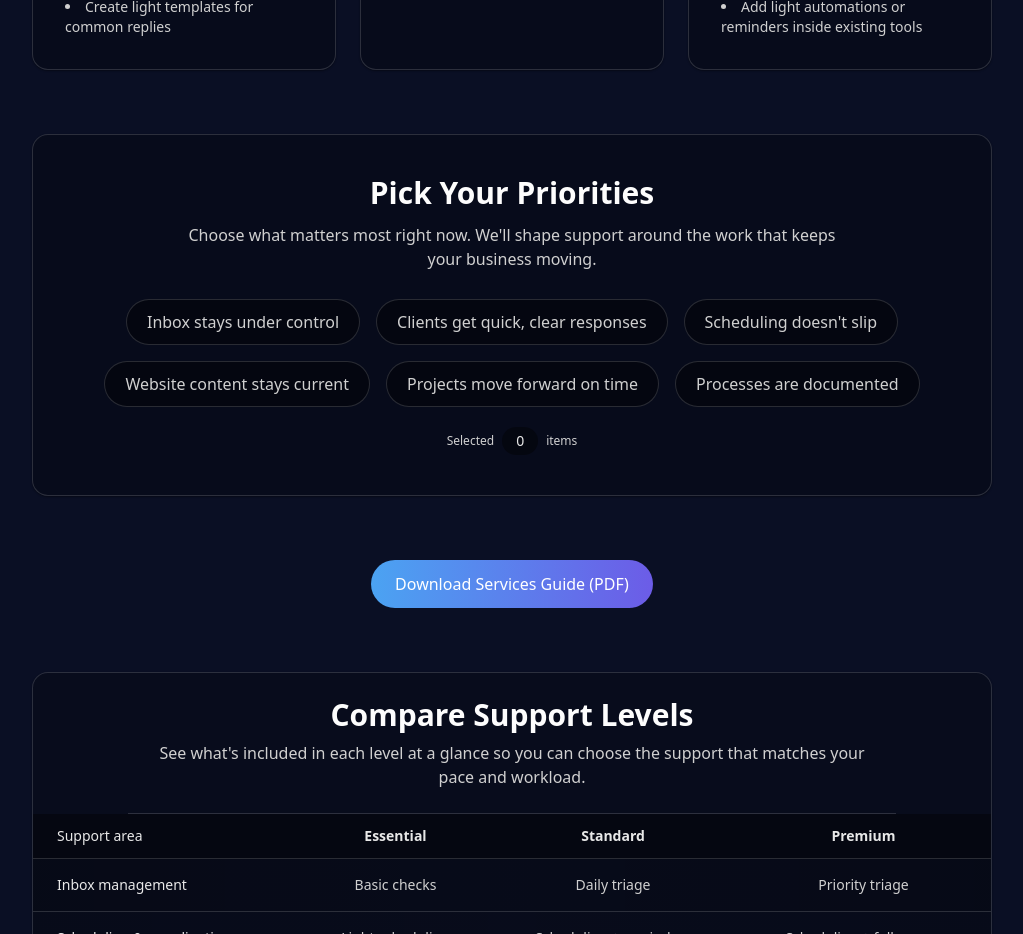
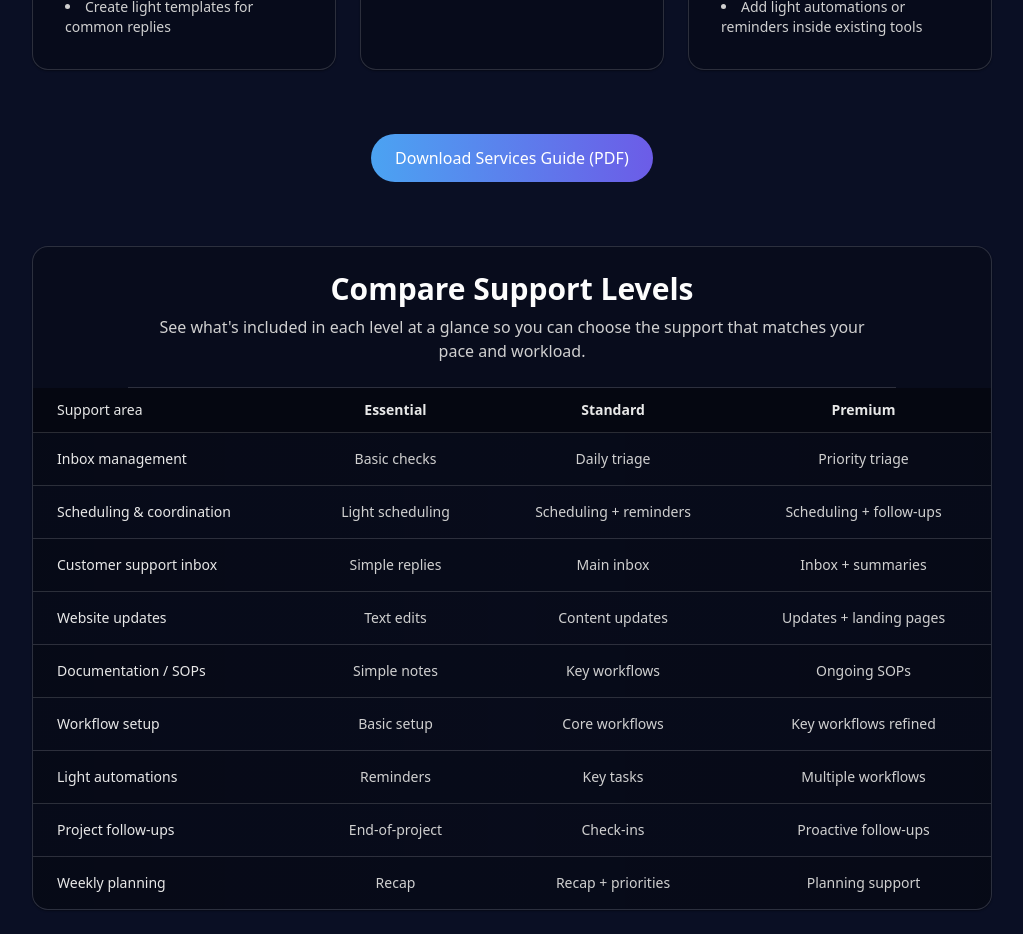
Before and after one commit to leeeeesamo/syntra-studio-site, a Next.js app: page /work-with-us in a window 1280 px wide. Shown: the part 1860-2794 px from the top of the page, without its empty margins (128-1151 px from the left). Built offline with nearby package versions, Linux system fonts and the light colour scheme.

Commit message:
removed pick your priorities from work with us page; made all spacing between all sections on all pages uniform

```diff
--- a/app/about/page.jsx
+++ b/app/about/page.jsx
@@ -10,7 +10,7 @@ export const metadata = {
 
 export default function AboutPage() {
   return (
-    <main className="space-y-16">
+    <main className="space-y-12 md:space-y-16">
       <PageHero
         title="About Syntra Digital"
         subtitle="Learn more about who we are and how we help businesses thrive."
--- a/app/mission/page.jsx
+++ b/app/mission/page.jsx
@@ -8,7 +8,7 @@ export const metadata = {
 
 export default function MissionPage() {
   return (
-    <main className="space-y-8">
+    <main className="space-y-12 md:space-y-16">
       <PageHero
         title="Our Mission"
         subtitle="Our purpose and how we show up for clients."
--- a/app/page.jsx
+++ b/app/page.jsx
@@ -6,7 +6,7 @@ import { CheckCircle2, ListChecks, Link2, LayoutTemplate, MessageSquare } from "
 
 export default function HomePage() {
   return (
-    <main className="space-y-10">
+    <main className="space-y-12 md:space-y-16">
       <HeroSection />
       <ServicesSection />
 
--- a/app/services/page.jsx
+++ b/app/services/page.jsx
@@ -12,7 +12,7 @@ export const metadata = {
 
 export default function ServicesPage() {
   return (
-    <main className="space-y-10">
+    <main className="space-y-12 md:space-y-16">
       <PageHero
         title="Services We Offer"
         subtitle="Support that keeps your work moving, from assistance and support to operations and web."
--- a/app/work-with-us/page.jsx
+++ b/app/work-with-us/page.jsx
@@ -1,5 +1,4 @@
 import PageHero from "@/components/PageHero";
-import PickYourPriorities from "@/components/PickYourPriorities";
 import PricingCards from "@/components/PricingCards";
 import OneTimeProjects from "@/components/OneTimeProjects";
 import ComparisonTable from "@/components/ComparisonTable";
@@ -9,15 +8,6 @@ export const metadata = {
   description:
     "Explore Syntra Digital's support packages, one-time projects, and flexible ways to work together.",
 };
-
-const priorities = [
-  "Inbox stays under control",
-  "Clients get quick, clear responses",
-  "Scheduling doesn't slip",
-  "Website content stays current",
-  "Projects move forward on time",
-  "Processes are documented",
-];
 
 export default function WorkWithUsPage() {
   return (
@@ -49,9 +39,6 @@ export default function WorkWithUsPage() {
 
         {/* One-time projects */}
         <OneTimeProjects />
-
-        {/* Pick Your Priorities */}
-        <PickYourPriorities priorities={priorities} />
 
         {/* Services Guide Download */}
         <section className="mt-4 text-center">
```
